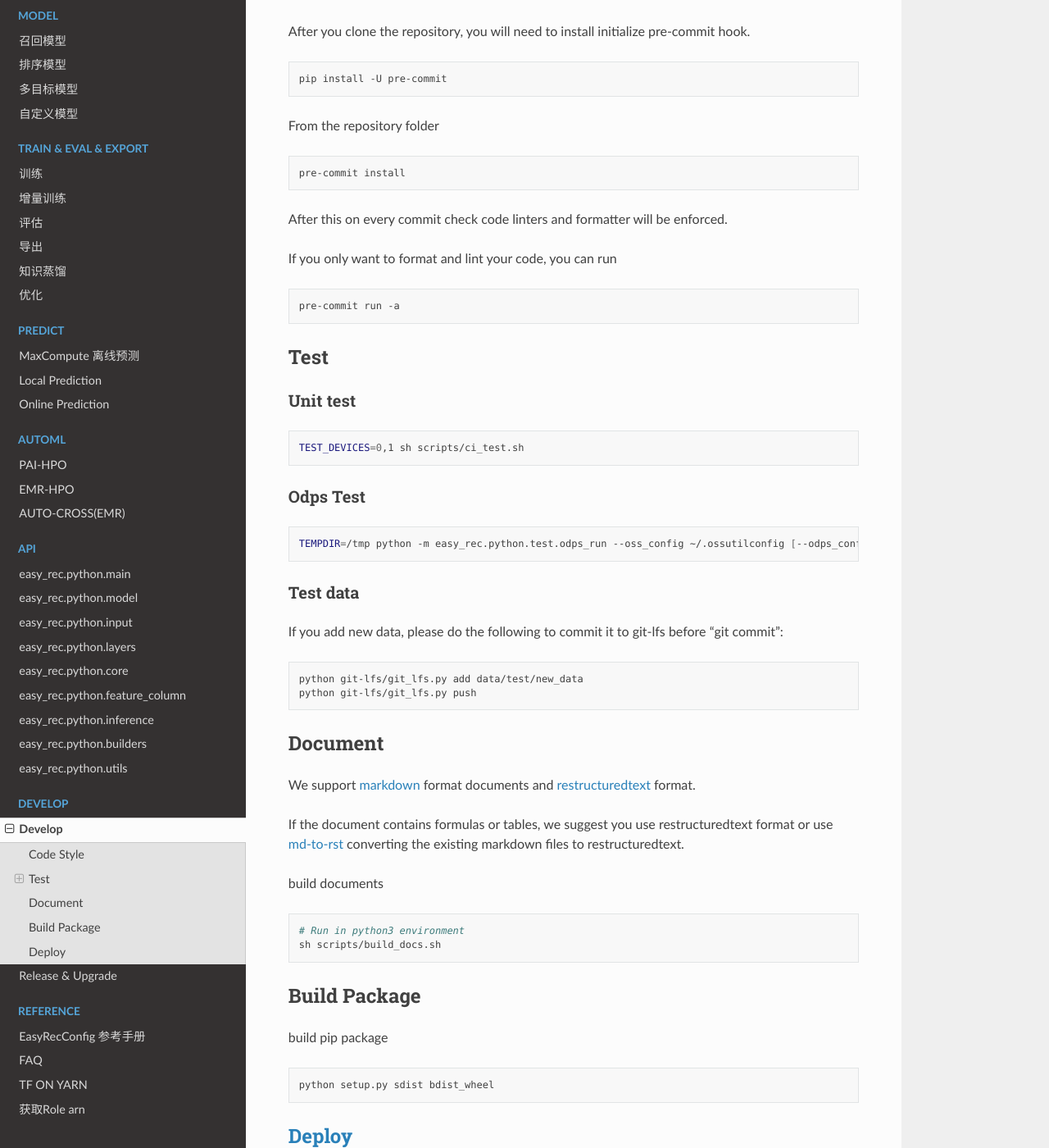
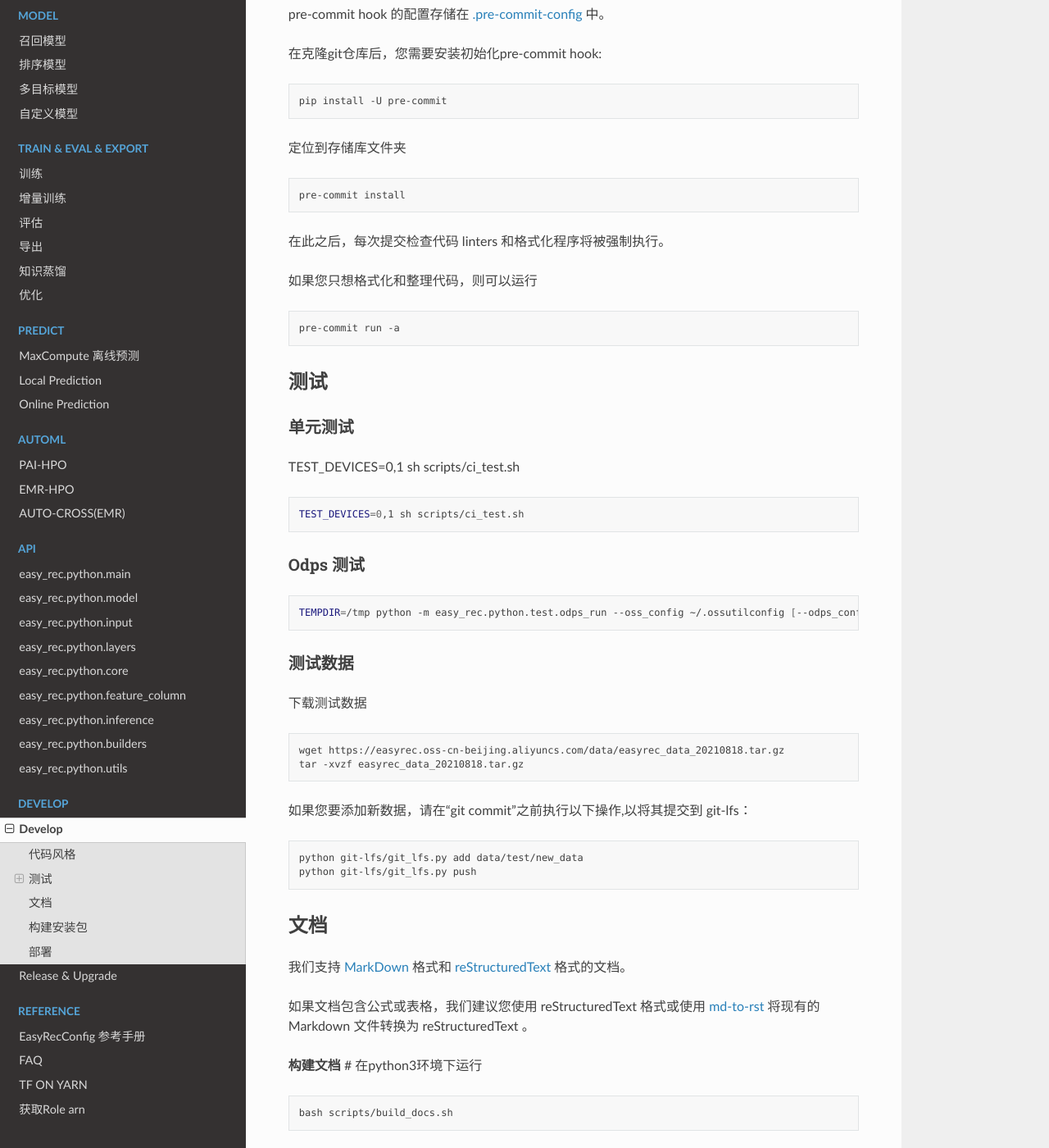
Before and after one commit to alibaba/EasyRec, a Sphinx documentation site: the page built from docs/source/develop.md, in a window 1280 px wide and 1400 px high, scrolled down 527 px. Shown: the whole window at 82% size. Built offline with Sphinx 7.4.7 and the Read the Docs theme 2.0.0, drawn with Linux system fonts in a browser that asks for light colours; the version number is read from the project's files by our own code; some of the changed text lies outside the part shown.

Commit message:
docs upate v4: readme & part docs develop;

````diff
--- a/docs/source/develop.md
+++ b/docs/source/develop.md
@@ -1,85 +1,90 @@
 # Develop
 
-### Code Style
+### 代码风格
 
-We adopt [PEP8](https://www.python.org/dev/peps/pep-0008/) as the preferred code style.
+我们采用 [PEP8](https://www.python.org/dev/peps/pep-0008/) 作为首选代码风格。
 
-We use the following tools for linting and formatting:
+我们使用以下工具进行 美化纠错 和格式化：
 
-- [flake8](http://flake8.pycqa.org/en/latest/): linter
-- [yapf](https://github.com/google/yapf): formatter
-- [isort](https://github.com/timothycrosley/isort): sort imports
+- [flake8](http://flake8.pycqa.org/en/latest/)：美化纠错(linter)
+- [yapf](https://github.com/google/yapf)：格式化程序
+- [isort](https://github.com/timothycrosley/isort)：对 import 进行排序整合
 
-Style configurations of yapf and isort can be found in [setup.cfg](setup.cfg).
+我们在每次提交时都会自动使用 [pre-commit hook](https://pre-commit.com/) , 来检查和格式化 `flake8`、`yapf`、`isort`、`trailing whitespaces`、修复 `end-of-files`问题，对 `requirments.txt` 进行排序。
 
-We use [pre-commit hook](https://pre-commit.com/) that checks and formats for `flake8`, `yapf`, `isort`, `trailing whitespaces`,
-fixes `end-of-files`, sorts `requirments.txt` automatically on every commit.
-The config for a pre-commit hook is stored in [.pre-commit-config](.pre-commit-config.yaml).
+yapf 和 isort 的样式配置可以在[setup.cfg](setup.cfg) 中找到。
 
-After you clone the repository, you will need to install initialize pre-commit hook.
+pre-commit hook 的配置存储在 [.pre-commit-config](.pre-commit-config.yaml) 中。
+
+在克隆git仓库后，您需要安装初始化pre-commit hook:
 
 ```bash
 pip install -U pre-commit
 ```
 
-From the repository folder
+定位到存储库文件夹
 
 ```bash
 pre-commit install
 ```
 
-After this on every commit check code linters and formatter will be enforced.
+在此之后，每次提交检查代码 linters 和格式化程序将被强制执行。
 
-If you only want to format and lint your code, you can run
+如果您只想格式化和整理代码，则可以运行
 
 ```bash
 pre-commit run -a
 ```
 
-### Test
+### 测试
 
-#### Unit test
+#### 单元测试
+
+TEST_DEVICES=0,1 sh scripts/ci_test.sh
 
 ```bash
 TEST_DEVICES=0,1 sh scripts/ci_test.sh
 ```
 
-#### Odps Test
+#### Odps 测试
 
 ```bash
 TEMPDIR=/tmp python -m easy_rec.python.test.odps_run --oss_config ~/.ossutilconfig [--odps_config {ODPS_CONFIG} --algo_project {ALOG_PROJ}  --arn acs:ram::xxx:role/yyy TestPipelineOnOdps.*]
 ```
+#### 测试数据
 
-#### Test data
+下载测试数据
+```bash
+wget https://easyrec.oss-cn-beijing.aliyuncs.com/data/easyrec_data_20210818.tar.gz
+tar -xvzf easyrec_data_20210818.tar.gz
+```
 
-If you add new data, please do the following to commit it to git-lfs before "git commit":
+如果您要添加新数据，请在“git commit”之前执行以下操作,以将其提交到 git-lfs：
 
 ```bash
 python git-lfs/git_lfs.py add data/test/new_data
 python git-lfs/git_lfs.py push
 ```
 
-### Document
+### 文档
 
-We support [markdown](https://guides.github.com/features/mastering-markdown/) format documents and
-[restructuredtext](https://www.sphinx-doc.org/en/master/usage/restructuredtext/index.html) format.
+我们支持 [MarkDown](https://guides.github.com/features/mastering-markdown/) 格式和 [reStructuredText](https://www.sphinx-doc.org/en/master/usage/restructuredtext/index.html) 格式的文档。
 
-If the document contains formulas or tables, we suggest you use restructuredtext format or use
-[md-to-rst](https://cloudconvert.com/md-to-rst) converting the existing markdown files to restructuredtext.
+如果文档包含公式或表格，我们建议您使用 reStructuredText 格式或使用
+[md-to-rst](https://cloudconvert.com/md-to-rst) 将现有的 Markdown 文件转换为 reStructuredText 。
 
-build documents
+**构建文档** # 在python3环境下运行
 
 ```bash
-# Run in python3 environment
-sh scripts/build_docs.sh
+bash scripts/build_docs.sh
 ```
 
-### Build Package
+### 构建安装包
 
-build pip package
+构建pip包
 
 ```bash
 python setup.py sdist bdist_wheel
 ```
 
-### [Deploy](./release.md)
+### [部署](./release.md)
````
Also changed, not shown: README.md (+51 -19 lines), docs/source/feature/rtp_fg.md (+3 -3 lines), docs/source/optimize.md (+4 -3 lines), docs/source/predict/在线预测.md (+5 -2 lines), docs/source/quick_start/local_tutorial.md (+8 -5 lines), docs/source/release.md (+9 -1 lines), docs/images/release/newresource.png (added), docs/images/release/resourceinformation.png (added).
